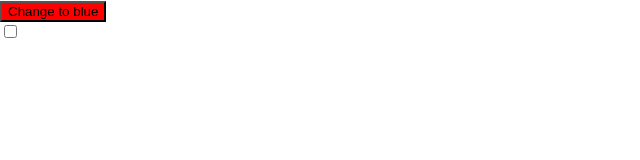
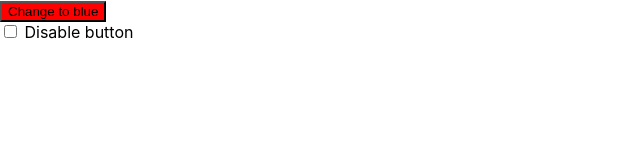
Before and after one commit to prisfalcao/color-button, a React (Create React App) app: page / in a window 1280 px wide. Shown: the top 160 px of the page, without its empty margins (0-640 px from the left). Built offline with nearby package versions, Linux system fonts and the light colour scheme.

Commit message:
Add label to button

```diff
--- a/src/App.js
+++ b/src/App.js
@@ -16,10 +16,11 @@ function App() {
       </button>
       <br />
       <input
-      type="checkbox"
-      id="disable-button-checkbox"
+      type='checkbox'
+      id='disable-button-checkbox'
       defaultChecked={disabled}
       onChange={(e) => setDisabled(e.target.checked)} />
+      <label htmlFor='disable-button-checkbox'> Disable button </label>
     </div>
   );
 }
```
Also changed, not shown: 1 other file (tests, documents, lock files or other folders).
